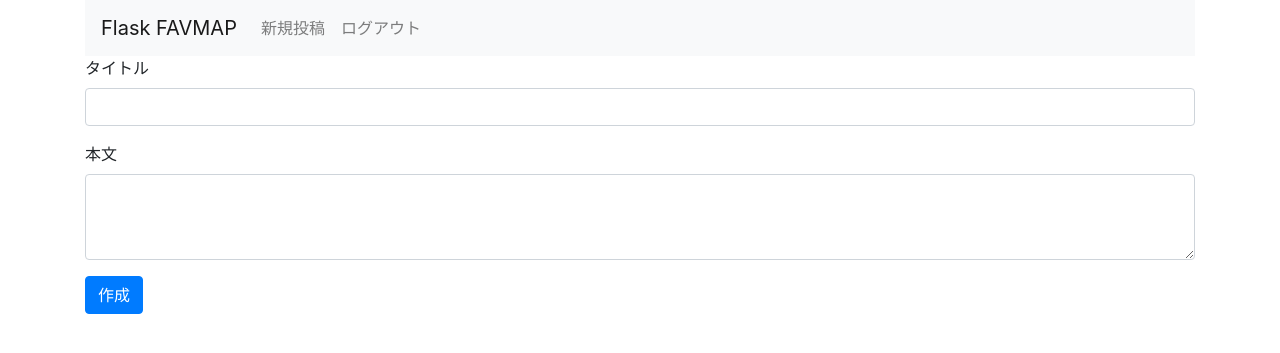
After one commit to Etymo/favmap, a Flask app: page /entries/new in a window 1280 px wide. The commit adds this page. Shown: the top 353 px of the page. Run offline with Flask 2, Linux system fonts and the light colour scheme; the visitor is signed in with stand-in values (Sample User, id 1); parts of the project's set-up code (start-up, migrations or seed data) failed here and were passed over; some libraries are stand-ins or nearby versions.

Commit message:
新記事作成機能の追加(エラー)

```diff
--- a/application/flask_blog/__init__.py
+++ b/application/flask_blog/__init__.py
@@ -6,4 +6,4 @@ app.config.from_object('flask_blog.config')
 
 db = SQLAlchemy(app)
 
-import flask_blog.views
+from flask_blog.views import views, entries
--- /dev/null
+++ b/application/flask_blog/templates/entries/new.html
@@ -0,0 +1,15 @@
+{% extends 'layout.html' %}
+{% block body %}
+<form action="{{ url_for('add_entry') }}" method=post class=add-entry>
+    <div class="form-group">
+        <label for="InputTitle">タイトル</label>
+        <input type="text" class="form-control" id="InputTitle" name=title>
+    </div>
+
+    <div class="form-group">
+        <label for="InputText">本文</label>
+        <textarea class="form-control" id="InputText" name=text rows="3"></textarea>
+    </div>
+    <button type="submit" class="btn btn-primary">作成</button>
+</form>
+{% endblock %}
--- a/application/flask_blog/templates/layout.html
+++ b/application/flask_blog/templates/layout.html
@@ -22,6 +22,10 @@
                 </li>
                 {% else %}
                 <li class="nav-item">
+                    <a class="nav-link" href="{{ url_for('new_entry')}}">新規投稿</a>
+                </li>
+
+                <li class="nav-item">
                     <a class="nav-link" href="{{ url_for('logout') }}">ログアウト</a>
                 </li>
                 {% endif %}
--- /dev/null
+++ b/application/flask_blog/views/entries.py
@@ -0,0 +1,33 @@
+from flask import request, redirect, url_for, render_template, flash, session
+from flask_blog import app
+from flask_blog import db
+from flask_blog.models.entries import Entry
+
+
+@app.route("/")
+def show_entries():
+    if not session.get("logged_in"):
+        return redirect(url_for("login"))
+    entries = Entry.query.order_by(Entry.id.desc()).all()
+    return render_template("entries/index.html", entries=entries)
+
+
+@app.route("/entries", methods=["POST"])
+def add_entry():
+    if not session.get("logged_in"):
+        return redirect(url_for("login"))
+    entry = Entry(
+        title=request.form["title"],
+        text=request.form["text"]
+    )
+    db.session.add(entry)
+    db.session.commit()
+    flash("新しく記事が作成されました")
+    return redirect(url_for('show_entries'))
+
+
+@app.route("/entries/new", methods=["GET"])
+def new_entry():
+    if not session.get("logged_in"):
+        return redirect(url_for("login"))
+    return render_template("entries/new.html")
```
Also changed, not shown: application/flask_blog/templates/entries/index.html (+13 -1 lines), application/flask_blog/views/views.py (renamed from application/flask_blog/views.py, +0 -7 lines), 1 other file.
